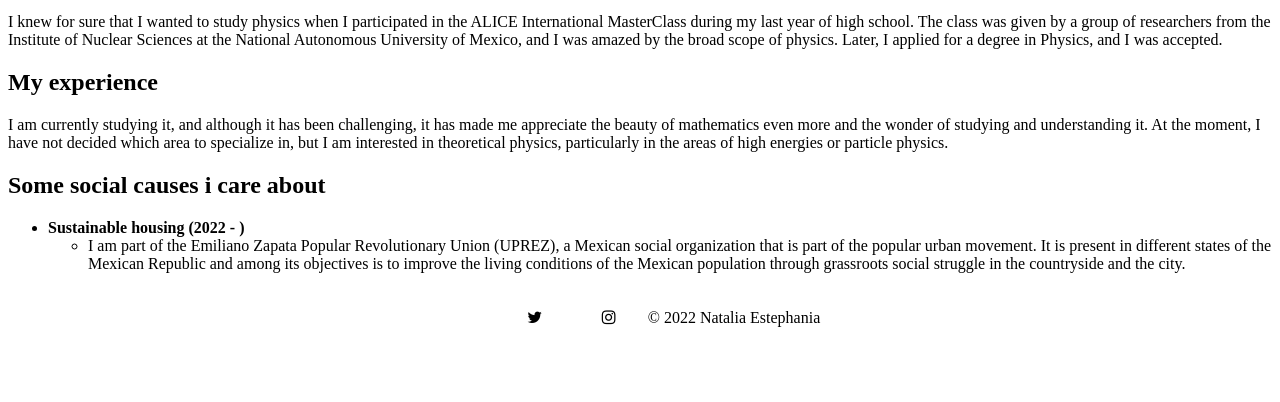
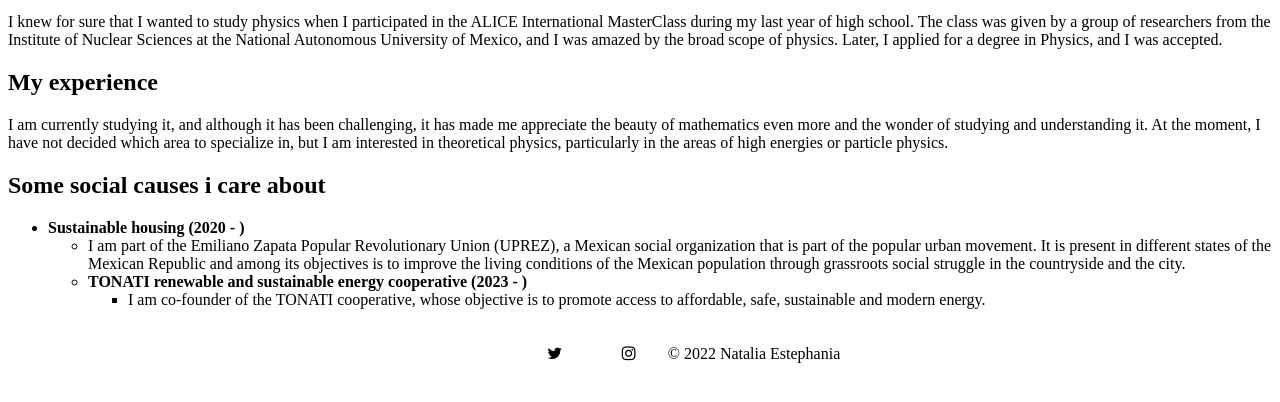
Before and after one commit to enataliadiaz/natali.github.io, a plain HTML site: page aboutme.html in a window 1280 px wide. Shown: the part 190-592 px from the top of the page. Drawn offline with Linux system fonts and the light colour scheme.

Commit message:
Update aboutme.html

```diff
--- a/aboutme.html
+++ b/aboutme.html
@@ -41,10 +41,16 @@
  <h2>Some social causes i care about</h2>
   <p>
     <ul>
-   <li><b> Sustainable housing (2022 - )</b></li>
+   <li><b> Sustainable housing (2020 - )</b></li>
       <ul>
     <li>I am part of the Emiliano Zapata Popular Revolutionary Union (UPREZ), a Mexican social organization that is part of the popular urban movement. It is present in different states of the Mexican Republic and among its objectives is to improve the living conditions of the Mexican population through grassroots social struggle in the countryside and the city.</li>
      </ul>
+
+     <ul>
+   <li><b> TONATI renewable and sustainable energy cooperative (2023 - )</b></li>
+    <ul>
+    <li> I am co-founder of the TONATI cooperative, whose objective is to promote access to affordable, safe, sustainable and modern energy. </li>
+       </ul>
   </p>
 
   <!-- Footer -->
```
